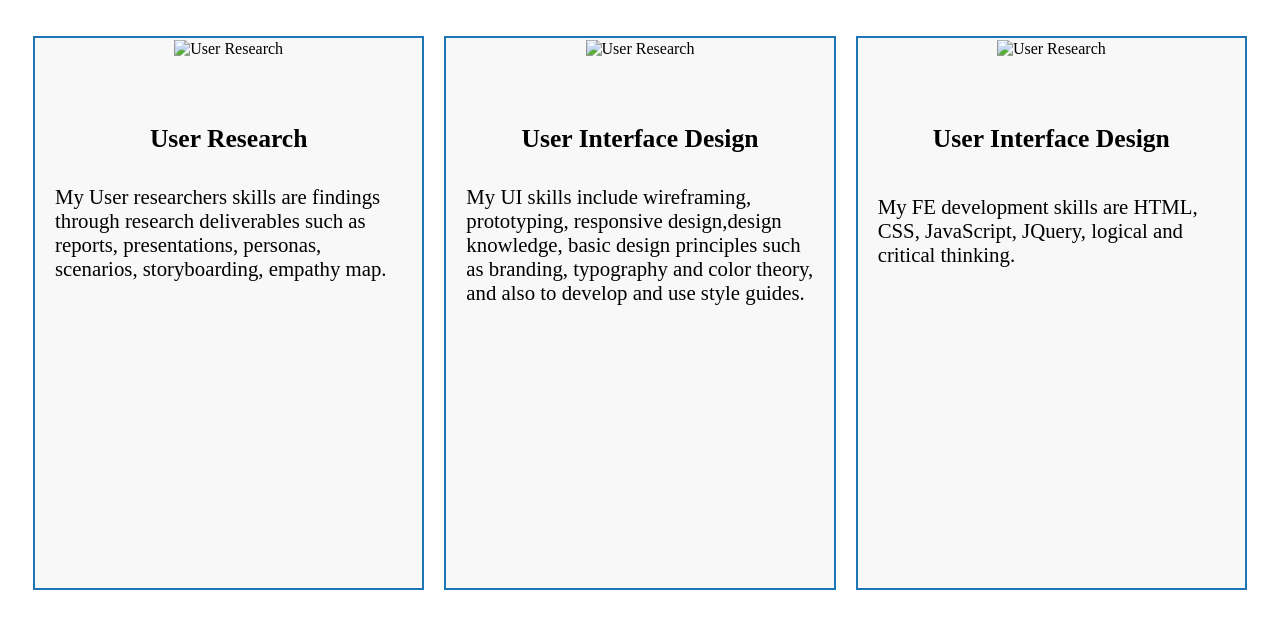
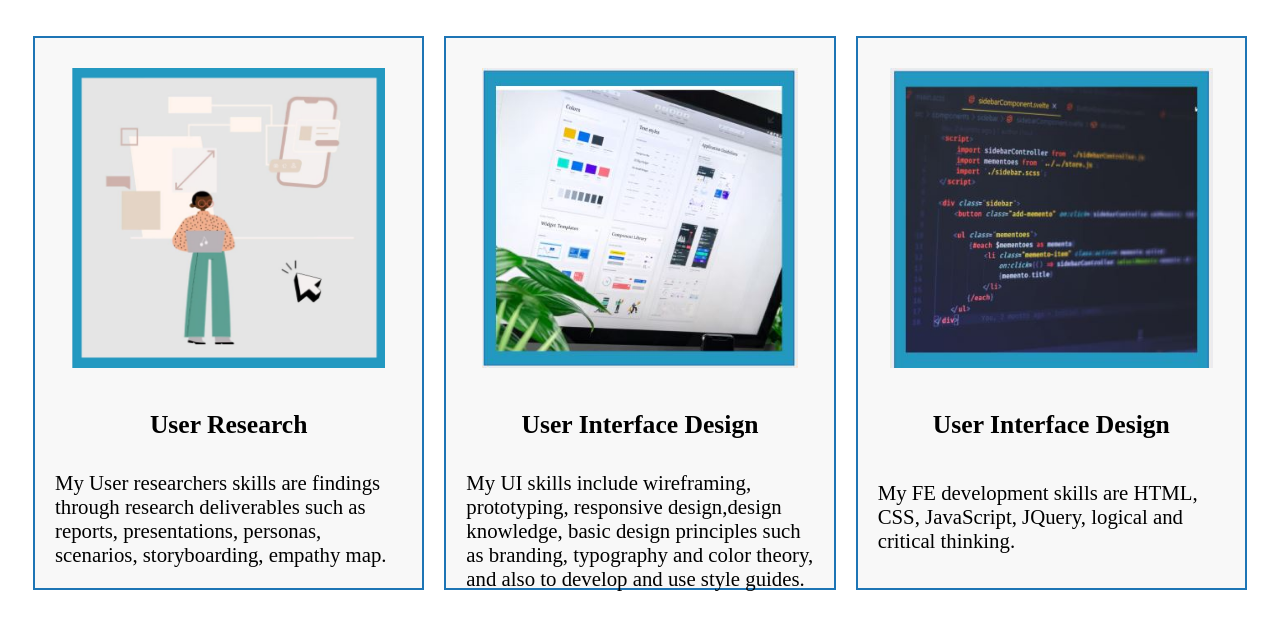
Before and after one commit to Savi28/HW18, a plain HTML site: page index.html in a window 1280 px wide. Shown: the part 92-722 px from the top of the page. Drawn offline with Linux system fonts and the light colour scheme.

Commit message:
Update index.html

```diff
--- a/index.html
+++ b/index.html
@@ -16,20 +16,20 @@
       <div class="cards">
 
           <div class="card1">
-           <img src="./skills/images/projectoverview1.JPG" alt="User Research" class="img">
+           <img src="./images/projectoverview1.JPG" alt="User Research" class="img">
           <h3 class="h3">User Research</h3>
           <p class="p1">My User researchers skills are findings through research deliverables such as reports, presentations, personas, scenarios, storyboarding, empathy map.</p>
         </div>
 
 
           <div class="card2">
-          <img src="./skills/images/Capture.JPG" alt="User Research" class="img">
+          <img src="./images/Capture.JPG" alt="User Research" class="img">
           <h3 class="h3">User Interface Design</h3>
           <p class="p2"> My UI skills include wireframing, prototyping, responsive design,design knowledge, basic design principles such as branding, typography and color theory, and also to develop and use style guides.</p>
           </div>
 
           <div class="card3">
-            <img src="./skills/images/FE.JPG" alt="User Research" class="img">
+            <img src="./images/FE.JPG" alt="User Research" class="img">
             <h3 class="h3">User Interface Design</h3>
             <p class="p3"> My FE development skills are HTML, CSS, JavaScript, JQuery, logical and critical thinking.</p>
             </div>
```
